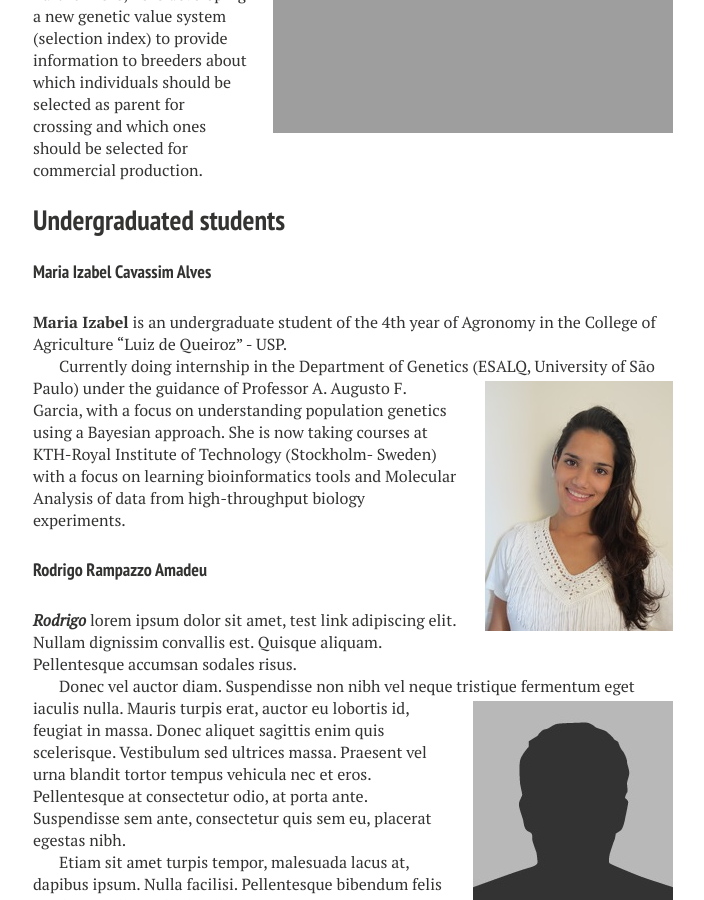
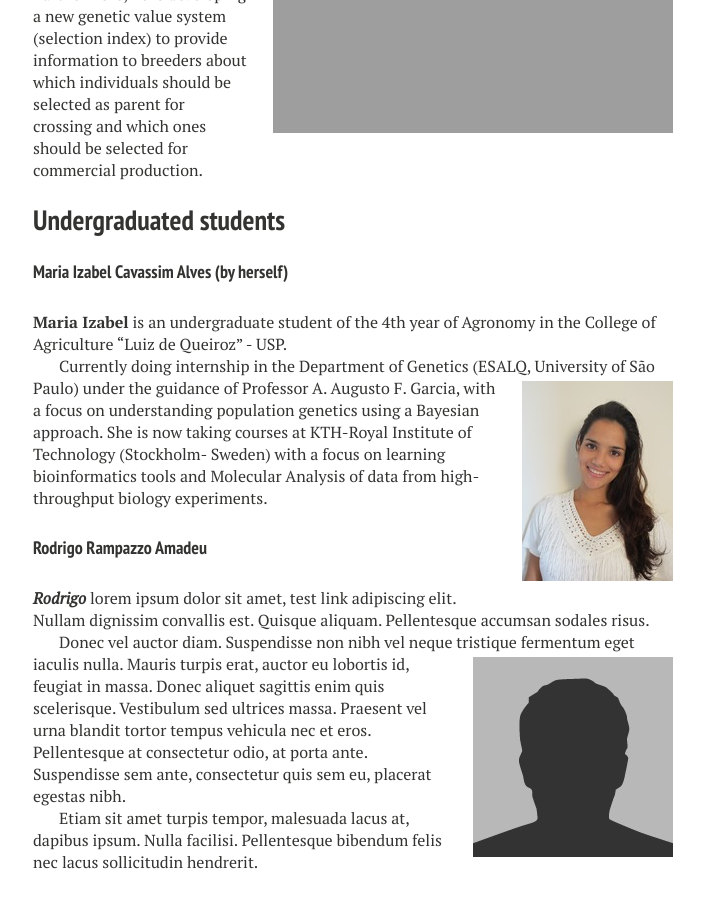
Before and after one commit to dayedepps/statgen-esalq, a Jekyll site: the page built from people.md, in a window 1280 px wide and 900 px high, scrolled down 5501 px. Shown: the whole window, without its empty margins (287-991 px from the left). Built offline with Jekyll 4.4.1, drawn with Linux system fonts in a browser that asks for light colours; nearby versions of some CDN libraries.

Commit message:
Adding Maria Izabel to People

```diff
--- a/people.md
+++ b/people.md
@@ -231,7 +231,7 @@ should be selected for commercial production.
 
 ## Undergraduated students
 
-#### Maria Izabel Cavassim Alves
+#### Maria Izabel Cavassim Alves (by herself)
 
 **Maria Izabel** is an undergraduate student of the 4th year of
 Agronomy in the College of Agriculture "Luiz de Queiroz" - USP.
```
Also changed, not shown: images/MariaIzabel.jpg.
